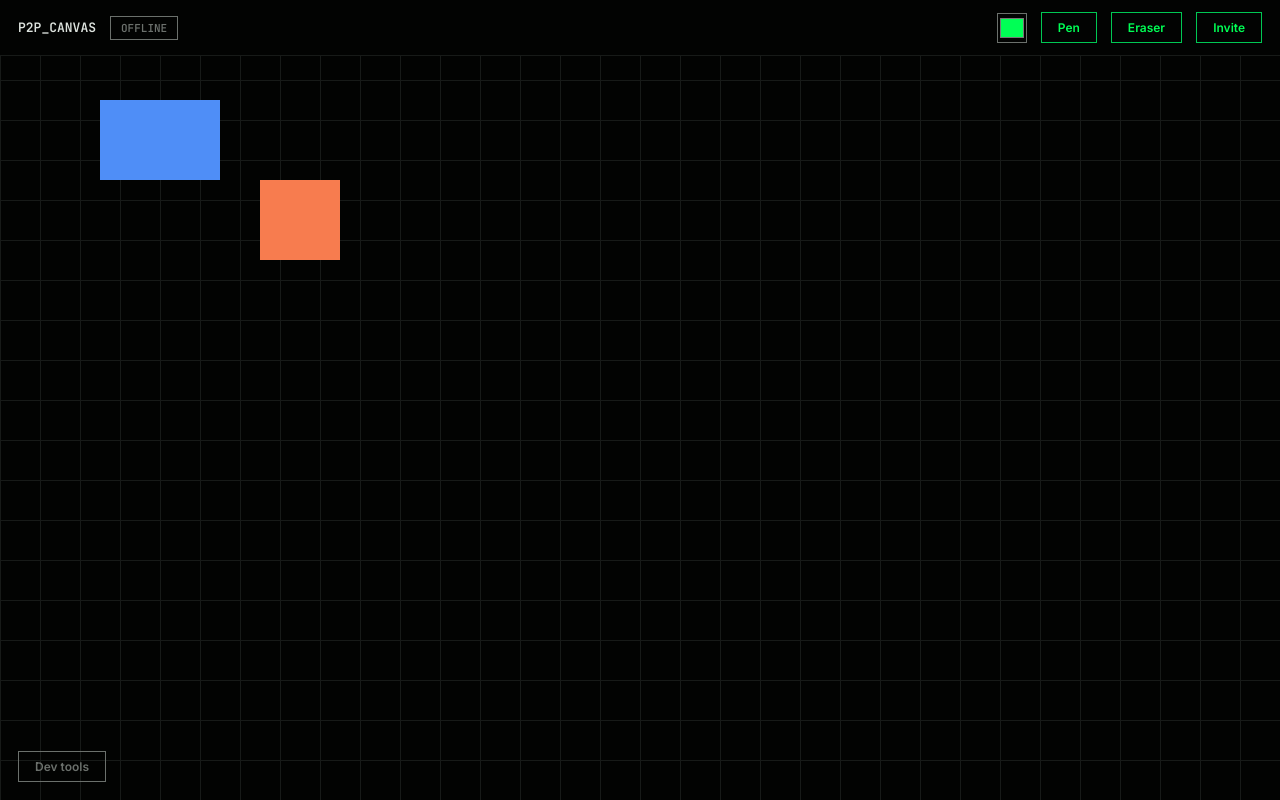
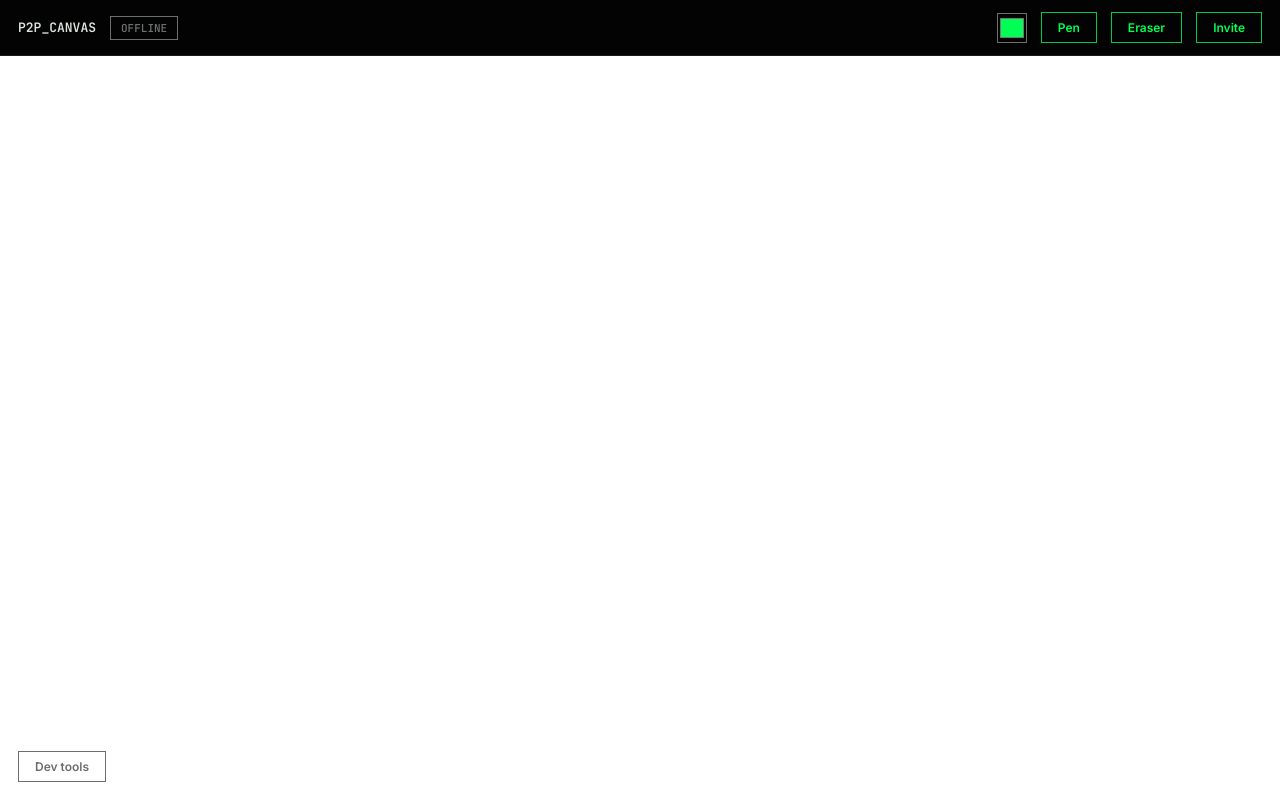
Before and after one commit to aadhi5h/p2p-canvas, a website with bundled scripts: page index.html in a window 1280 px wide. Built offline with nearby package versions, Linux system fonts and the light colour scheme.

Commit message:
feat: switch canvas to white background and start with empty canvas

```diff
--- a/index.html
+++ b/index.html
@@ -10,11 +10,7 @@
     html, body {
       margin: 0; height: 100%; overflow: hidden;
       font-family: 'Inter', sans-serif;
-      background: #020302;
-      background-image:
-        linear-gradient(#171A18 1px, transparent 1px),
-        linear-gradient(90deg, #171A18 1px, transparent 1px);
-      background-size: 40px 40px;
+      background: #ffffff;
     }
 
     #app-canvas { display: block; width: 100vw; height: 100vh; position: relative; z-index: 1; }
--- a/src/main.ts
+++ b/src/main.ts
@@ -51,9 +51,6 @@ import("./render/webgpu/device.js").then(async ({ initWebGPU }) => {
     runBenchmark: (count: number) => runRenderBenchmark(state, count),
   };
 });
-
-synced.addShape({ id: "r1", type: "rect", x: 100, y: 100, width: 120, height: 80, color: "#4f8ef7", rotation: 0, zIndex: 0 });
-synced.addShape({ id: "r2", type: "rect", x: 260, y: 180, width: 80, height: 80, color: "#f77c4f", rotation: 0, zIndex: 0 });
 
 viewport.onChange(() => presence.broadcastViewport(viewport.get()));
 
--- a/src/render/placeholder-renderer.ts
+++ b/src/render/placeholder-renderer.ts
@@ -48,7 +48,8 @@ export function startPlaceholderRenderer(canvasEl: HTMLCanvasElement, state: Can
   }
 
   function draw(): void {
-    ctx.clearRect(0, 0, canvasEl.width, canvasEl.height);
+    ctx.fillStyle = "#ffffff";
+    ctx.fillRect(0, 0, canvasEl.width, canvasEl.height);
     ctx.save();
     const v = viewport.get();
     ctx.scale(v.zoom, v.zoom);
```
